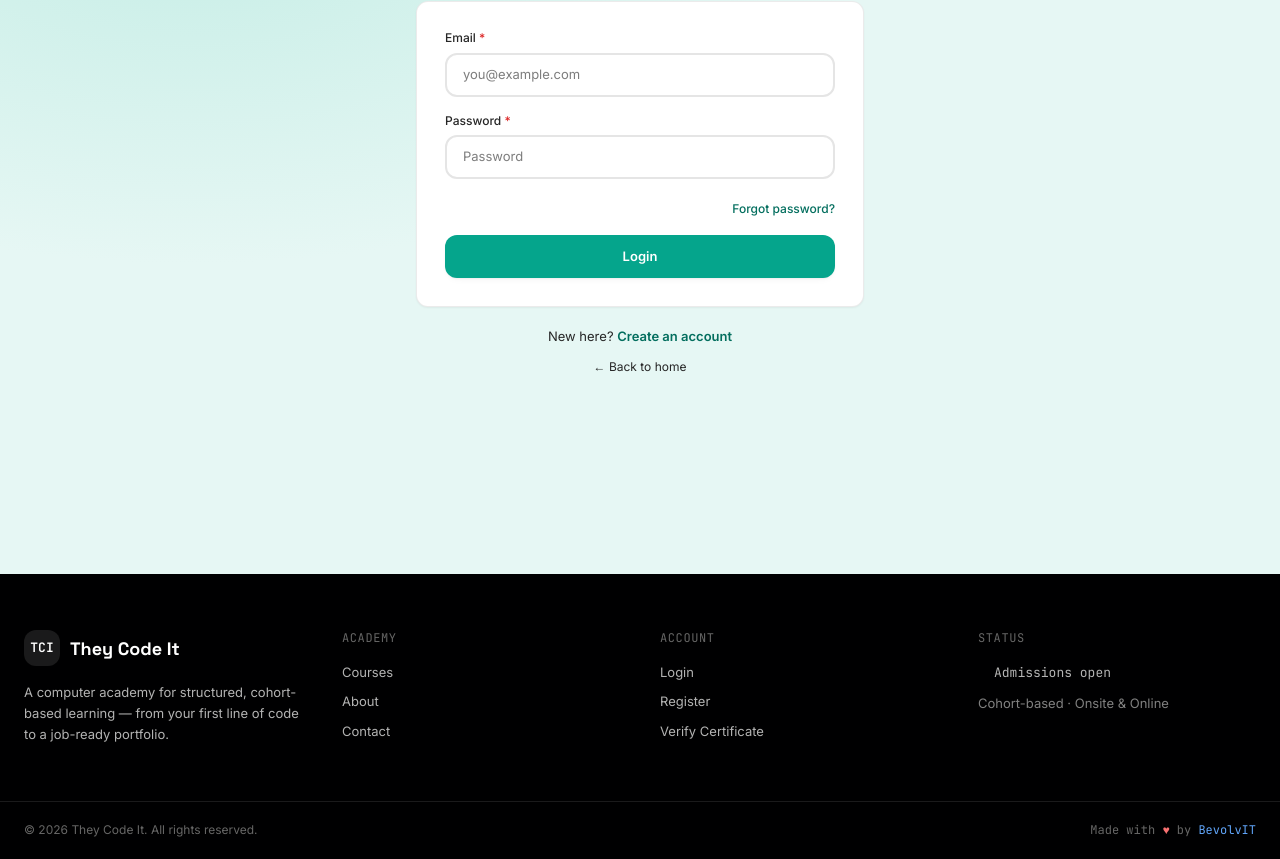
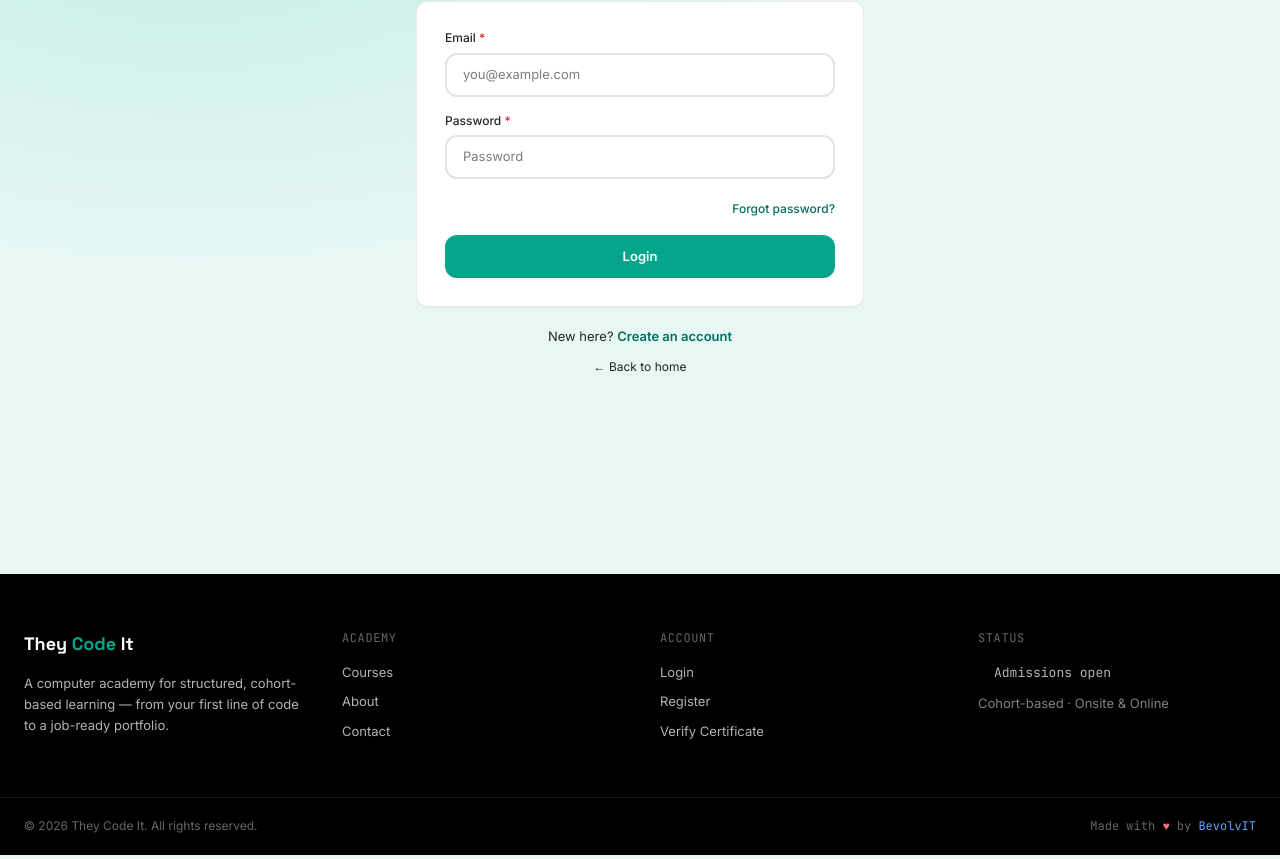
Before and after one commit to ibad71939-svg/theycode-it, a React (Vite) app in the folder frontend/: page /login in a window 1280 px wide. Shown: the part 323-1182 px from the top of the page. Built offline with nearby package versions, Linux system fonts and the light colour scheme; no server answers.

Commit message:
Update Footer.jsx

```diff
--- a/frontend/src/components/Footer.jsx
+++ b/frontend/src/components/Footer.jsx
@@ -6,11 +6,8 @@ export default function Footer() {
       <div className="max-w-7xl mx-auto px-4 sm:px-6 py-14 grid sm:grid-cols-2 md:grid-cols-4 gap-10">
         <div className="md:col-span-1">
           <div className="flex items-center gap-2.5 mb-4">
-            <span className="w-9 h-9 rounded-xl bg-white/10 text-white font-mono text-sm font-bold flex items-center justify-center">
-              TCI
-            </span>
             <span className="font-display font-bold text-white text-lg">
-              They Code It
+              They <span style={{ color: 'rgb(5, 165, 140)' }}>Code</span> It
             </span>
           </div>
 
```
